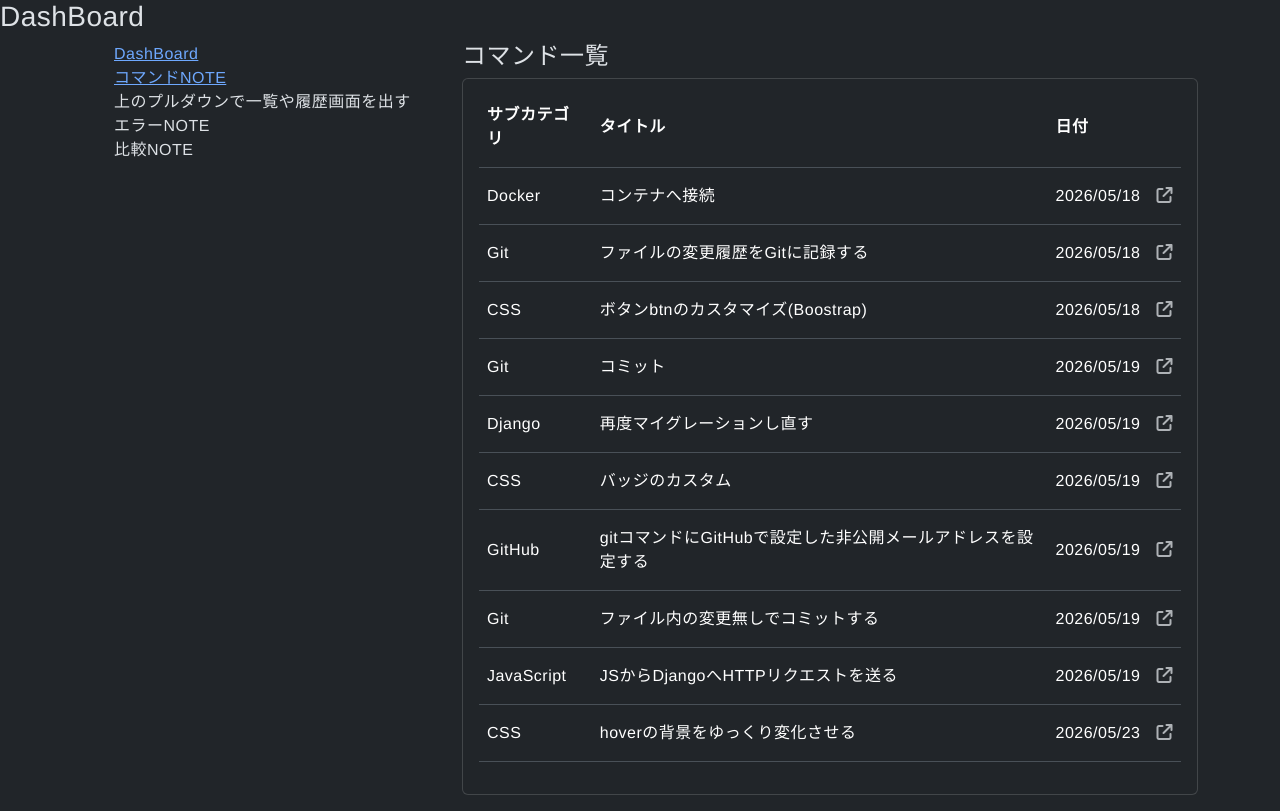
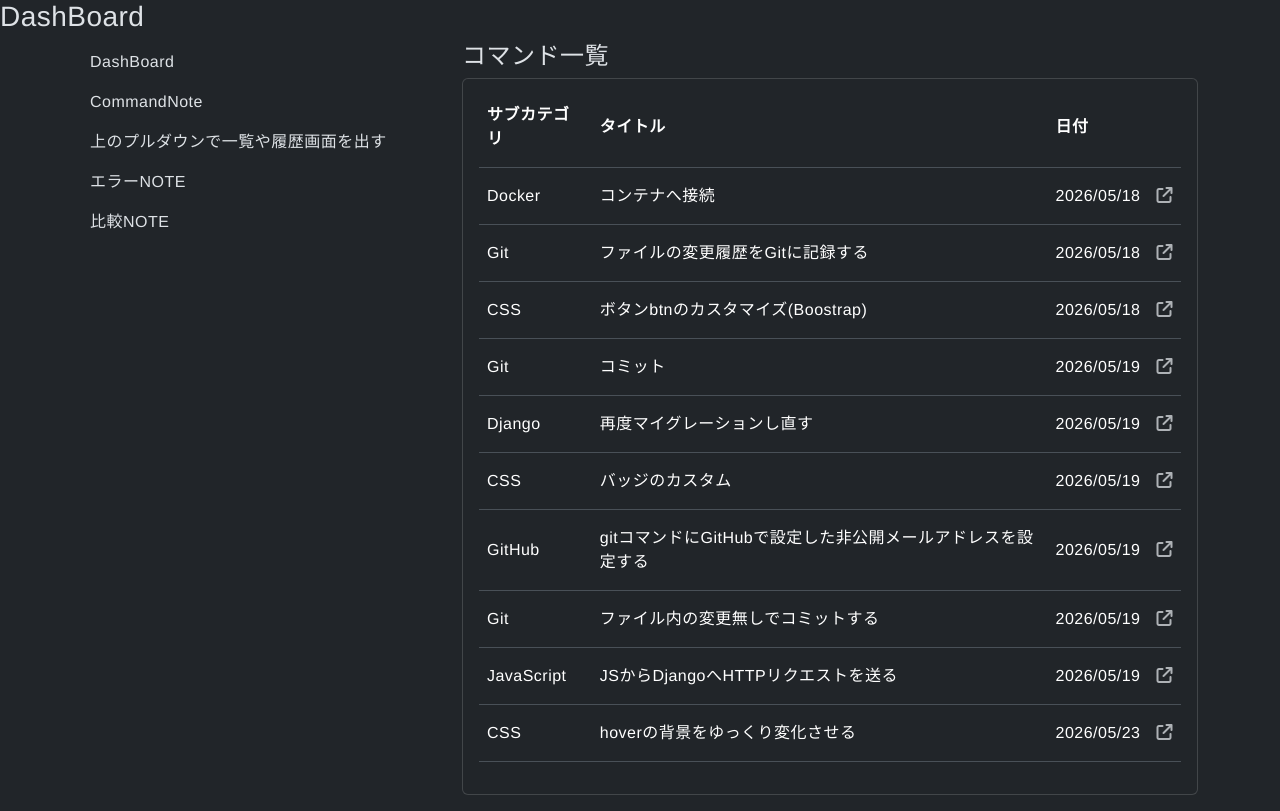
Before and after one commit to MSKnoGHB/brainput, a Django app: page /index/ in a window 1280 px wide. Run offline with Django 5.2, Linux system fonts and the light colour scheme; data comes from the database, SQL or seed files in the repository; both versions use the stored data as it was after the commit.

Commit message:
[WIP]update: sidebar layout ver1

```diff
--- a/notebook/static/notebook/css/style.css
+++ b/notebook/static/notebook/css/style.css
@@ -36,14 +36,21 @@ body {
 
 .sidebar-menu{
   list-style: none;
+  margin: 0;
+  padding: 0;
+
 }
 
 .sidebar-menu :hover{
-  background-color: rgba(146, 239, 120, 0.2)
-
+  background-color: rgba(146, 239, 120, 0.2);
+  border-radius: 4px;
+  transition: all 0.3s ease;
 }
 
-/*.sidebar-item{}*/
+.sidebar-item a{
+  text-decoration: none;
+  color: inherit;
+}
 
 .sidebar-label{
   display: block;
--- a/notebook/templates/notebook/index.html
+++ b/notebook/templates/notebook/index.html
@@ -6,13 +6,27 @@
       <div class="'col-12">
 
         <div class="row">
-          <div class="col-12 col-md-4">
+          <div class="'col-12 col-md-4">
             <ul class="sidebar-menu">
-              <li><a href="{% url 'dashboard' %}">DashBoard</a></li>
-              <li><a href="{% url 'index' %}">コマンドNOTE</a></li>
-              <li>上のプルダウンで一覧や履歴画面を出す</li>
-              <li>エラーNOTE</li>
-              <li>比較NOTE</li>
+              <li class="sidebar-item">
+                <a href="{% url 'dashboard' %}">
+                  <span class="sidebar-label p-2">DashBoard</span>
+                </a>
+              </li>
+              <li class="sidebar-item">
+                <a href="{% url 'index' %}">
+                  <span class="sidebar-label p-2">CommandNote</span>
+                </a>
+              </li>
+              <li class="sidebar-item">
+                <span class="sidebar-label p-2">上のプルダウンで一覧や履歴画面を出す</span>
+              </li>
+              <li class="sidebar-item">
+                <span class="sidebar-label p-2">エラーNOTE</span>
+              </li>
+              <li class="sidebar-item">
+                <span class="sidebar-label p-2">比較NOTE</span>
+              </li>
             </ul>
           </div>
 
```
Also changed, not shown: notebook/templates/notebook/dashboard.html (+5 -5 lines), notebook/templates/notebook/edit.html (+20 -6 lines), notebook/templates/notebook/show.html (+20 -6 lines), db.sqlite3.
